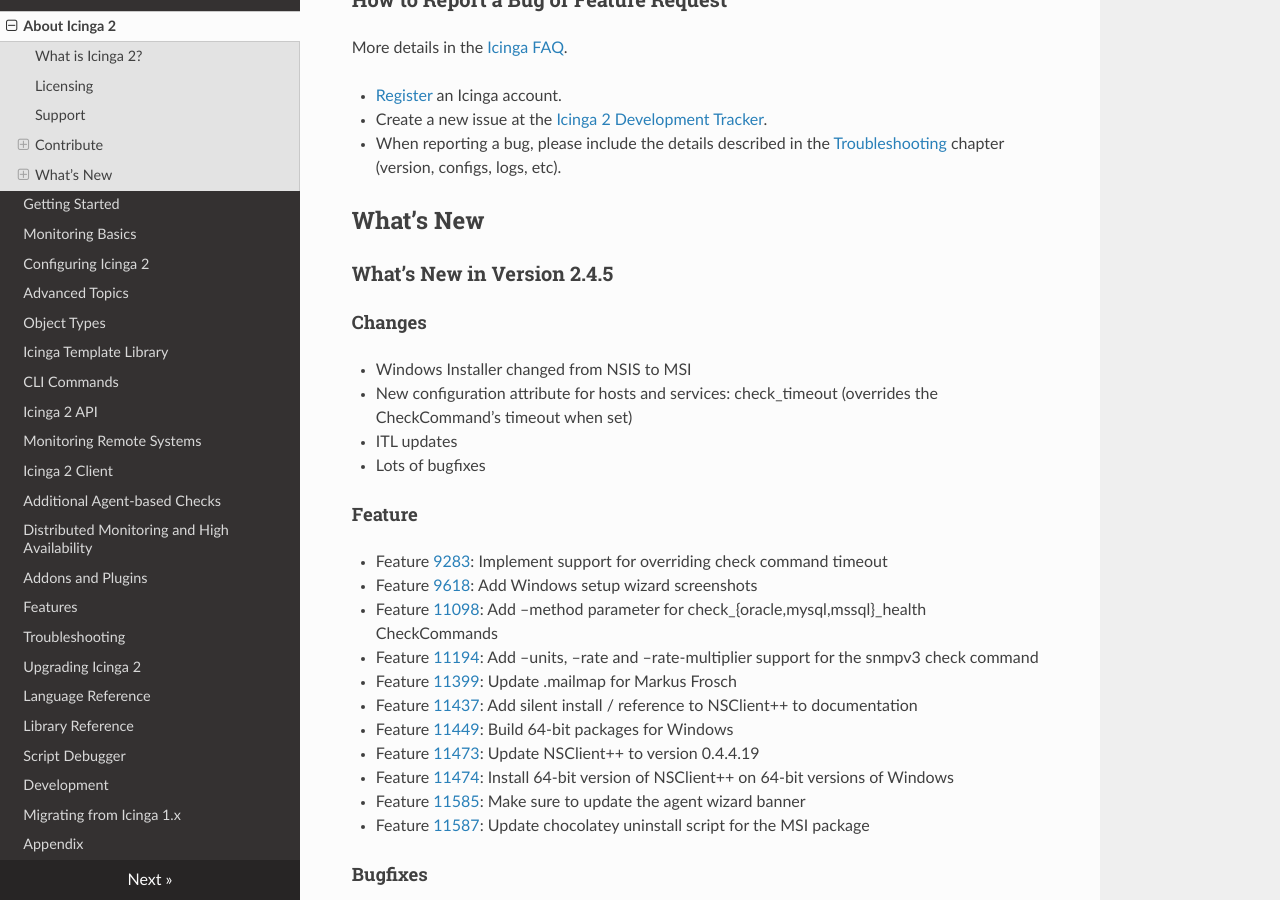
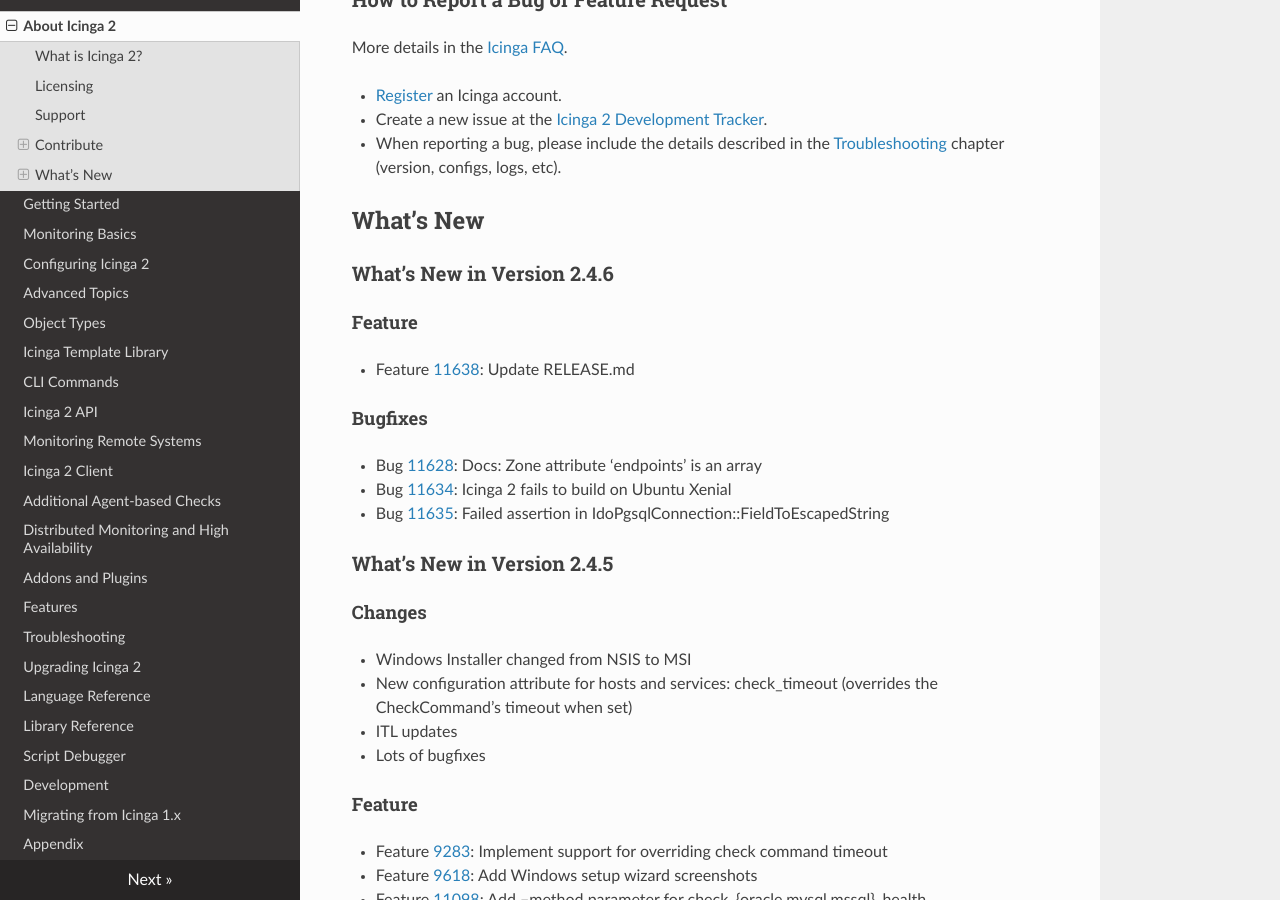
Before and after one commit to Icinga/pkg-icinga2-debian, an MkDocs documentation site: the page built from doc/1-about.md, in a window 1280 px wide and 900 px high, scrolled down 1168 px. Built offline with MkDocs 1.6.1, drawn with Linux system fonts in a browser that asks for light colours; nearby versions of some CDN libraries; old or Windows-style settings are respelled for this version of MkDocs.

Commit message:
Imported Upstream version 2.4.6

```diff
--- a/doc/1-about.md
+++ b/doc/1-about.md
@@ -53,6 +53,18 @@
 * When reporting a bug, please include the details described in the [Troubleshooting](16-troubleshooting.md#troubleshooting-information-required) chapter (version, configs, logs, etc).
 
 ## <a id="whats-new"></a> What's New
+
+### What's New in Version 2.4.6
+
+#### Feature
+
+* Feature [11638](https://dev.icinga.org/issues/11638 "Feature 11638"): Update RELEASE.md
+
+#### Bugfixes
+
+* Bug [11628](https://dev.icinga.org/issues/11628 "Bug 11628"): Docs: Zone attribute 'endpoints' is an array
+* Bug [11634](https://dev.icinga.org/issues/11634 "Bug 11634"): Icinga 2 fails to build on Ubuntu Xenial
+* Bug [11635](https://dev.icinga.org/issues/11635 "Bug 11635"): Failed assertion in IdoPgsqlConnection::FieldToEscapedString
 
 ### What's New in Version 2.4.5
 
```
Also changed, not shown: RELEASE.md (+19 -13 lines), doc/6-object-types.md (+1 -1 lines), 6 other files.
